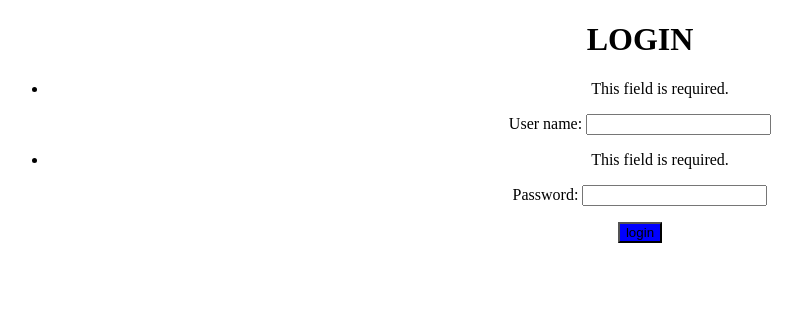
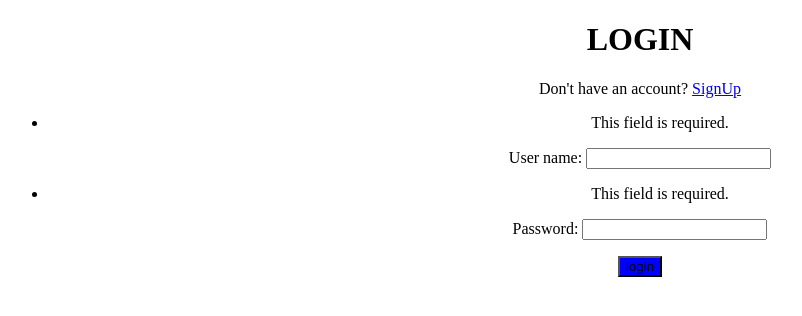
Before and after one commit to michelle-atala/library-mgt, a Django app: page /login/ in a window 1280 px wide. Shown: the top 316 px of the page, without its empty margins (0-802 px from the left). Run offline with Django 4.2, Linux system fonts and the light colour scheme; parts of the project's set-up code (start-up, migrations or seed data) failed here and were passed over.

Commit message:
Linked Login to sign up page

```diff
--- a/LibraryProject/LibraryProject/urls.py
+++ b/LibraryProject/LibraryProject/urls.py
@@ -20,6 +20,6 @@
 urlpatterns = [
     path('admin/', admin.site.urls),
     path('login/',login),
-    path('sign_up/',sign_up),
+    path('sign_up/',sign_up,name="SignUp"),
 
 ]
--- a/LibraryProject/templates/login.html
+++ b/LibraryProject/templates/login.html
@@ -9,7 +9,7 @@
     <center>
 
     <h1>LOGIN</h1>
-    <!--Don't have an account? <a href="sign_up"></a> -->
+    Don't have an account? <a href="{% url 'SignUp' %}">SignUp</a>
 <!--    USERNAME:<br>-->
 <!--    <input name ="user_name"><br><br>-->
 <!--    PASSWORD:<br>-->
```
Also changed, not shown: LibraryProject/The_Library/migrations/0002_student_rename_books_book.py.
